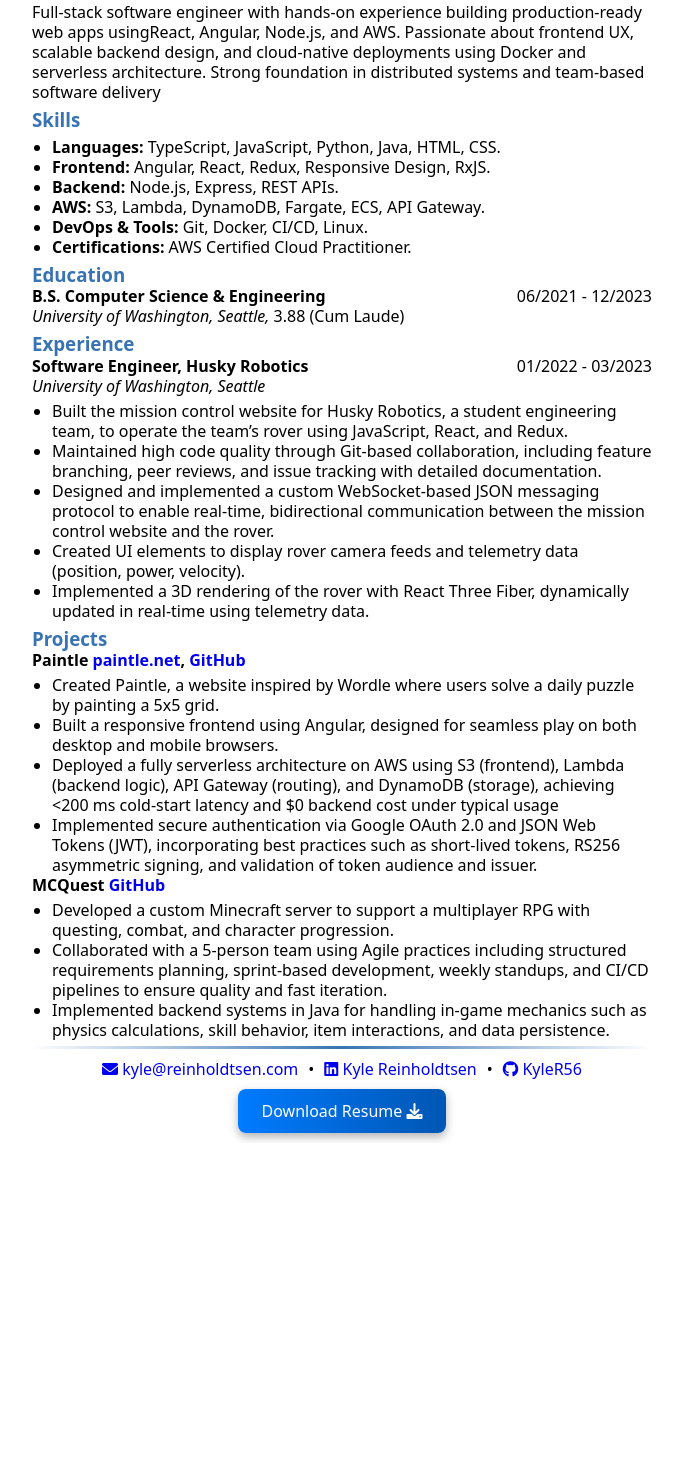
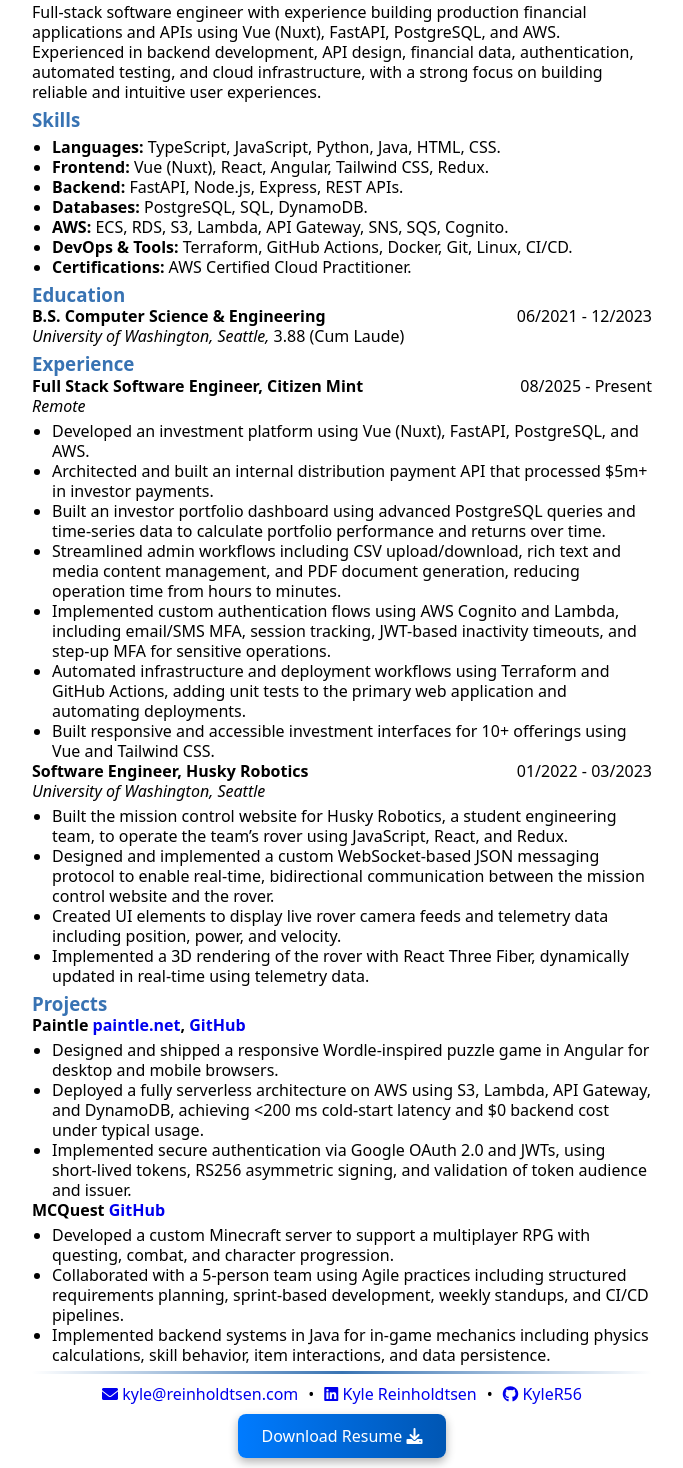
Before and after one commit to KyleR56/kyler56.github.io, a React (Vite) app: page / in a window 1280 px wide. Shown: the part 120-1588 px from the top of the page, without its empty margins (298-981 px from the left). Before the commit the page ends 1263 px from the top, so only its background shows below. Built offline with nearby package versions, Linux system fonts and the light colour scheme.

Commit message:
Add updates

```diff
--- a/package.json
+++ b/package.json
@@ -27,6 +27,6 @@
     "eslint-plugin-react-refresh": "^0.4.19",
     "gh-pages": "^6.3.0",
     "globals": "^15.15.0",
-    "vite": "^6.2.0"
+    "vite": "^6.4.3"
   }
 }
--- a/src/App.jsx
+++ b/src/App.jsx
@@ -7,25 +7,35 @@
         <h1>Kyle Reinholdtsen</h1>
         <h2>Software Engineer</h2>
       </header>
+
       <article>
         <hr></hr>
+
         <section>
           <h3>About</h3>
           <p>
-             Full-stack software engineer with hands-on experience building production-ready web apps usingReact, Angular, Node.js, and AWS. Passionate about frontend UX, scalable backend design, and cloud-native deployments using Docker and serverless architecture. Strong foundation in distributed systems and team-based software delivery
+            Full-stack software engineer with experience building production
+            financial applications and APIs using Vue (Nuxt), FastAPI,
+            PostgreSQL, and AWS. Experienced in backend development, API design,
+            financial data, authentication, automated testing, and cloud
+            infrastructure, with a strong focus on building reliable and
+            intuitive user experiences.
           </p>
         </section>
+
         <section>
           <h3>Skills</h3>
           <ul>
             <li><strong>Languages:</strong> TypeScript, JavaScript, Python, Java, HTML, CSS.</li>
-            <li><strong>Frontend:</strong> Angular, React, Redux, Responsive Design, RxJS.</li>
-            <li><strong>Backend:</strong> Node.js, Express, REST APIs.</li>
-            <li><strong>AWS:</strong> S3, Lambda, DynamoDB, Fargate, ECS, API Gateway.</li>
-            <li><strong>DevOps & Tools:</strong> Git, Docker, CI/CD, Linux.</li>
+            <li><strong>Frontend:</strong> Vue (Nuxt), React, Angular, Tailwind CSS, Redux.</li>
+            <li><strong>Backend:</strong> FastAPI, Node.js, Express, REST APIs.</li>
+            <li><strong>Databases:</strong> PostgreSQL, SQL, DynamoDB.</li>
+            <li><strong>AWS:</strong> ECS, RDS, S3, Lambda, API Gateway, SNS, SQS, Cognito.</li>
+            <li><strong>DevOps & Tools:</strong> Terraform, GitHub Actions, Docker, Git, Linux, CI/CD.</li>
             <li><strong>Certifications:</strong> AWS Certified Cloud Practitioner.</li>
           </ul>
         </section>
+
         <section>
           <h3>Education</h3>
           <div className='section-heading'>
@@ -34,54 +44,151 @@
           </div>
           <p><i>University of Washington, Seattle,</i> 3.88 (Cum Laude)</p>
         </section>
+
         <section>
           <h3>Experience</h3>
+
+          <div className='section-heading'>
+            <h4>Full Stack Software Engineer, Citizen Mint</h4>
+            <span>08/2025 - Present</span>
+          </div>
+          <p><i>Remote</i></p>
+          <ul>
+            <li>
+              Developed an investment platform using Vue (Nuxt), FastAPI,
+              PostgreSQL, and AWS.
+            </li>
+            <li>
+              Architected and built an internal distribution payment API that
+              processed $5m+ in investor payments.
+            </li>
+            <li>
+              Built an investor portfolio dashboard using advanced PostgreSQL
+              queries and time-series data to calculate portfolio performance
+              and returns over time.
+            </li>
+            <li>
+              Streamlined admin workflows including CSV upload/download, rich
+              text and media content management, and PDF document generation,
+              reducing operation time from hours to minutes.
+            </li>
+            <li>
+              Implemented custom authentication flows using AWS Cognito and
+              Lambda, including email/SMS MFA, session tracking, JWT-based
+              inactivity timeouts, and step-up MFA for sensitive operations.
+            </li>
+            <li>
+              Automated infrastructure and deployment workflows using Terraform
+              and GitHub Actions, adding unit tests to the primary web
+              application and automating deployments.
+            </li>
+            <li>
+              Built responsive and accessible investment interfaces for 10+
+              offerings using Vue and Tailwind CSS.
+            </li>
+          </ul>
+
           <div className='section-heading'>
             <h4>Software Engineer, Husky Robotics</h4>
             <span>01/2022 - 03/2023</span>
           </div>
           <p><i>University of Washington, Seattle</i></p>
           <ul>
-            <li>Built the mission control website for Husky Robotics, a student engineering team, to operate the team’s rover using JavaScript, React, and Redux.</li>
-            <li>Maintained high code quality through Git-based collaboration, including feature branching, peer reviews, and issue tracking with detailed documentation.</li>
-            <li>Designed and implemented a custom WebSocket-based JSON messaging protocol to enable real-time, bidirectional communication between the mission control website and the rover.</li>
-            <li>Created UI elements to display rover camera feeds and telemetry data (position, power, velocity).</li>
-            <li>Implemented a 3D rendering of the rover with React Three Fiber, dynamically updated in real-time using telemetry data.</li>
+            <li>
+              Built the mission control website for Husky Robotics, a student
+              engineering team, to operate the team’s rover using JavaScript,
+              React, and Redux.
+            </li>
+            <li>
+              Designed and implemented a custom WebSocket-based JSON messaging
+              protocol to enable real-time, bidirectional communication between
+              the mission control website and the rover.
+            </li>
+            <li>
+              Created UI elements to display live rover camera feeds and
+              telemetry data including position, power, and velocity.
+            </li>
+            <li>
+              Implemented a 3D rendering of the rover with React Three Fiber,
+              dynamically updated in real-time using telemetry data.
+            </li>
           </ul>
         </section>
+
         <section>
           <h3>Projects</h3>
-          <h4>Paintle <a href='https://paintle.net'>paintle.net</a>, <a href='https://github.com/KyleR56/paintle-front-end'>GitHub</a></h4>
+
+          <h4>
+            Paintle{' '}
+            <a href='https://paintle.net'>paintle.net</a>,{' '}
+            <a href='https://github.com/KyleR56/paintle-front-end'>GitHub</a>
+          </h4>
           <ul>
-            <li>Created Paintle, a website inspired by Wordle where users solve a daily puzzle by painting a 5x5 grid.</li>
-            <li>Built a responsive frontend using Angular, designed for seamless play on both desktop and mobile browsers.</li>
-            <li>Deployed a fully serverless architecture on AWS using S3 (frontend), Lambda (backend logic), API Gateway (routing), and DynamoDB (storage), achieving &lt;200 ms cold-start latency and $0 backend cost under typical usage</li>
-            <li>Implemented secure authentication via Google OAuth 2.0 and JSON Web Tokens (JWT), incorporating best practices such as short-lived tokens, RS256 asymmetric signing, and validation of token audience and issuer.</li>
+            <li>
+              Designed and shipped a responsive Wordle-inspired puzzle game in
+              Angular for desktop and mobile browsers.
+            </li>
+            <li>
+              Deployed a fully serverless architecture on AWS using S3, Lambda,
+              API Gateway, and DynamoDB, achieving &lt;200 ms cold-start latency
+              and $0 backend cost under typical usage.
+            </li>
+            <li>
+              Implemented secure authentication via Google OAuth 2.0 and JWTs,
+              using short-lived tokens, RS256 asymmetric signing, and validation
+              of token audience and issuer.
+            </li>
           </ul>
-          <h4>MCQuest <a href='https://github.com/mc-quest/mc-quest'>GitHub</a></h4>
+
+          <h4>
+            MCQuest{' '}
+            <a href='https://github.com/mc-quest/mc-quest'>GitHub</a>
+          </h4>
           <ul>
-            <li>Developed a custom Minecraft server to support a multiplayer RPG with questing, combat, and character progression.</li>
-            <li>Collaborated with a 5-person team using Agile practices including structured requirements planning, sprint-based development, weekly standups, and CI/CD pipelines to ensure quality and fast iteration.</li>
-            <li>Implemented backend systems in Java for handling in-game mechanics such as physics calculations, skill behavior, item interactions, and data persistence.</li>
+            <li>
+              Developed a custom Minecraft server to support a multiplayer RPG
+              with questing, combat, and character progression.
+            </li>
+            <li>
+              Collaborated with a 5-person team using Agile practices including
+              structured requirements planning, sprint-based development, weekly
+              standups, and CI/CD pipelines.
+            </li>
+            <li>
+              Implemented backend systems in Java for in-game mechanics
+              including physics calculations, skill behavior, item interactions,
+              and data persistence.
+            </li>
           </ul>
         </section>
+
         <hr></hr>
       </article>
+
       <footer>
         <div className='socials'>
           <a href='mailto:kyle@reinholdtsen.com'>
             <i className='fas fa-envelope'></i> kyle@reinholdtsen.com
           </a>
+
           <span className='separator'>•</span>
+
           <a href='https://www.linkedin.com/in/kyle-reinholdtsen-306849223/'>
             <i className='fab fa-linkedin'></i> Kyle Reinholdtsen
           </a>
+
           <span className='separator'>•</span>
+
           <a href='https://github.com/kyler56'>
             <i className='fab fa-github'></i> KyleR56
           </a>
         </div>
-        <a href='https://github.com/KyleR56/Resume/releases/download/v1.3/Kyle_Reinholdtsen_Resume.pdf' download='Kyle_Reinholdtsen_Resume.pdf' className='download-button'>
+
+        <a
+          href='https://github.com/KyleR56/Resume/releases/download/v1.3/Kyle_Reinholdtsen_Resume.pdf'
+          download='Kyle_Reinholdtsen_Resume.pdf'
+          className='download-button'
+        >
           Download Resume <i className='fas fa-download'></i>
         </a>
       </footer>
```
Also changed, not shown: 1 other file (tests, documents, lock files or other folders).
